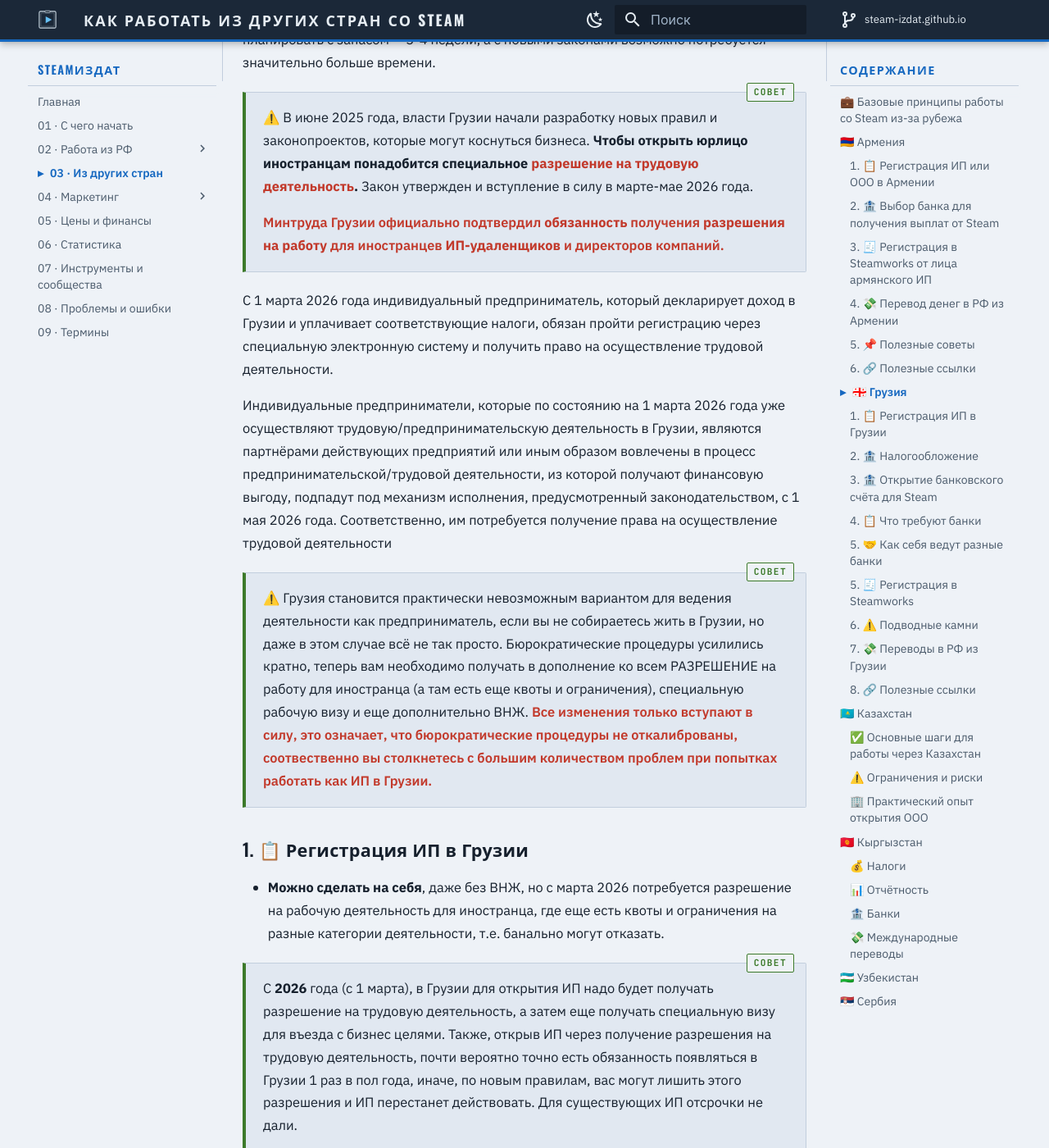
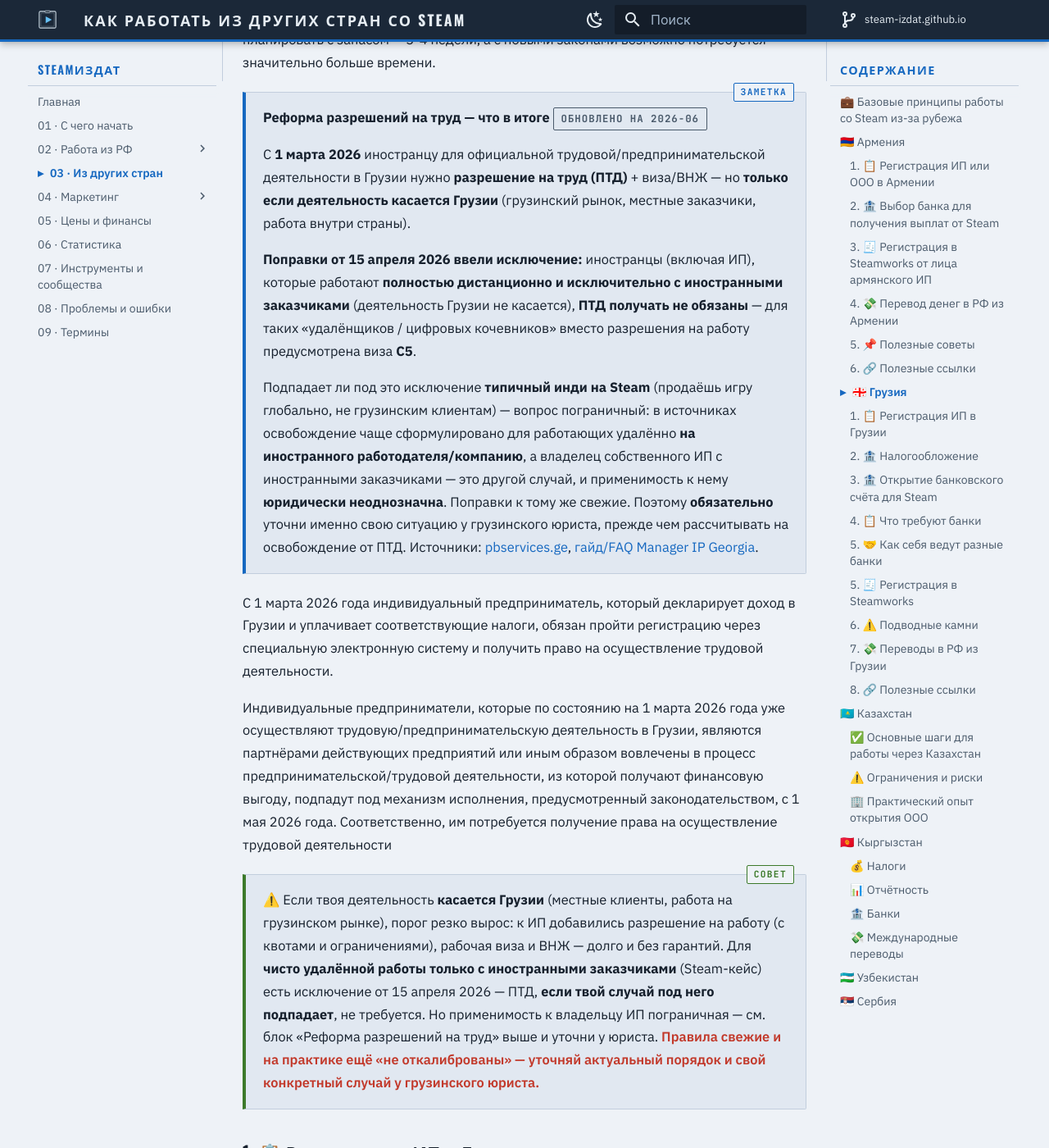
Before and after one commit to steam-izdat/steam-izdat.github.io, an MkDocs documentation site: the page built from docs/03-other-countries/index.md, in a window 1280 px wide and 1400 px high, scrolled down 8500 px. Shown: the whole window at 82% size. Built offline with MkDocs 1.6.1 and Material for MkDocs 9.7.7, drawn with Linux system fonts in a browser that asks for light colours; comment, search, counter and statistics services are not loaded; some of the changed text lies outside the part shown.

Commit message:
Other countries: Georgia work-permit reform clarified, Kazakhstan CRS risk
- Georgia: the March 2026 work-permit (ПТД) reform applies to activity that
  concerns Georgia; the 15 April 2026 amendments exempt fully-remote work
  exclusively for foreign clients. Note that applicability to an ИП owner (vs an
  employee of a foreign company) is legally borderline — consult a Georgian
  lawyer. Removes the outdated «Georgia is practically impossible» framing.
- Kazakhstan: add a cautious note on CRS automatic exchange (Kazakhstan is a
  participant, but actual exchange with Russia is unclear post-2022) and the
  risk of the ИИН being annulled.

Source: pbservices.ge, Manager IP Georgia FAQ, OECD AEOI, Georgian lawyers (chat).

```diff
--- a/docs/03-other-countries/index.md
+++ b/docs/03-other-countries/index.md
@@ -149,11 +149,15 @@
 
 Для открытия ИП, банковских счетов и оформления всех юридических вопросов потребуется физически прилететь в Тбилиси или Батуми. Вы можете обратиться к посредникам по открытию ИП ещё до приезда, но открыть банковский счёт можно только на месте. В среднем вам потребуется 2 недели на все процедуры, но лучше планировать с запасом — 3-4 недели, а с новыми законами возможно потребуется значительно больше времени.
 
-<div class="cl cl-tip" markdown>
+<div class="cl cl-note" markdown>
 
-⚠️ В июне 2025 года, власти Грузии начали разработку новых правил и законопроектов, которые могут коснуться бизнеса. **Чтобы открыть юрлицо иностранцам понадобится специальное** <span class="ink-red">**разрешение на трудовую деятельность**</span>**.** Закон утвержден и вступление в силу в марте-мае 2026 года.
+**Реформа разрешений на труд — что в итоге** <span class="stamp stamp--date">обновлено на 2026-06</span>
 
-<span class="ink-red">Минтруда Грузии официально подтвердил</span> <span class="ink-red">**обязанность**</span> <span class="ink-red">получения</span> <span class="ink-red">**разрешения на работу**</span> <span class="ink-red">для иностранцев</span> <span class="ink-red">**ИП-удаленщиков**</span> <span class="ink-red">и директоров компаний.</span>
+С **1 марта 2026** иностранцу для официальной трудовой/предпринимательской деятельности в Грузии нужно **разрешение на труд (ПТД)** + виза/ВНЖ — но **только если деятельность касается Грузии** (грузинский рынок, местные заказчики, работа внутри страны).
+
+**Поправки от 15 апреля 2026 ввели исключение:** иностранцы (включая ИП), которые работают **полностью дистанционно и исключительно с иностранными заказчиками** (деятельность Грузии не касается), **ПТД получать не обязаны** — для таких «удалёнщиков / цифровых кочевников» вместо разрешения на работу предусмотрена виза **C5**.
+
+Подпадает ли под это исключение **типичный инди на Steam** (продаёшь игру глобально, не грузинским клиентам) — вопрос пограничный: в источниках освобождение чаще сформулировано для работающих удалённо **на иностранного работодателя/компанию**, а владелец собственного ИП с иностранными заказчиками — это другой случай, и применимость к нему **юридически неоднозначна**. Поправки к тому же свежие. Поэтому **обязательно** уточни именно свою ситуацию у грузинского юриста, прежде чем рассчитывать на освобождение от ПТД. Источники: [pbservices.ge](https://pbservices.ge/blog/rules-for-foreign-nationals-working-in-georgia-2026/), [гайд/FAQ Manager IP Georgia](https://manageripgeorgia.atlassian.net/wiki/spaces/FAQ/overview).
 
 </div>
 
@@ -163,21 +167,19 @@
 
 <div class="cl cl-tip" markdown>
 
-⚠️ Грузия становится практически невозможным вариантом для ведения деятельности как предприниматель, если вы не собираетесь жить в Грузии, но даже в этом случае всё не так просто.
-Бюрократические процедуры усилились кратно, теперь вам необходимо получать в дополнение ко всем РАЗРЕШЕНИЕ на работу для иностранца (а там есть еще квоты и ограничения), специальную рабочую визу и еще дополнительно ВНЖ.
-<span class="ink-red">Все изменения только вступают в силу, это означает, что бюрократические процедуры не откалиброваны, соотвественно вы столкнетесь с большим количеством проблем при попытках работать как ИП в Грузии.</span>
+⚠️ Если твоя деятельность **касается Грузии** (местные клиенты, работа на грузинском рынке), порог резко вырос: к ИП добавились разрешение на работу (с квотами и ограничениями), рабочая виза и ВНЖ — долго и без гарантий.
+Для **чисто удалённой работы только с иностранными заказчиками** (Steam-кейс) есть исключение от 15 апреля 2026 — ПТД, **если твой случай под него подпадает**, не требуется. Но применимость к владельцу ИП пограничная — см. блок «Реформа разрешений на труд» выше и уточни у юриста.
+<span class="ink-red">Правила свежие и на практике ещё «не откалиброваны» — уточняй актуальный порядок и свой конкретный случай у грузинского юриста.</span>
 
 </div>
 
 ### 1. 📋 **Регистрация ИП в Грузии**
 
-- **Можно сделать на себя**, даже без ВНЖ, но с марта 2026 потребуется разрешение на рабочую деятельность для иностранца, где еще есть квоты и ограничения на разные категории деятельности, т.е. банально могут отказать.
+- **Можно сделать на себя**, даже без ВНЖ. Разрешение на трудовую деятельность с марта 2026 нужно, **если деятельность касается Грузии** (там квоты и ограничения, могут отказать); для чисто удалённой работы с иностранными заказчиками — есть исключение, но его применимость к ИП пограничная, уточни у юриста (см. выше).
 
 <div class="cl cl-tip" markdown>
 
-С **2026** года (с 1 марта), в Грузии для открытия ИП надо будет получать разрешение на трудовую деятельность, а затем еще получать специальную визу для въезда с бизнес целями.
-Также, открыв ИП через получение разрешения на трудовую деятельность, почти вероятно точно есть обязанность появляться в Грузии 1 раз в пол года, иначе, по новым правилам, вас могут лишить этого разрешения и ИП перестанет действовать.
-Для существующих ИП отсрочки не дали.
+Если твой случай требует **разрешения на труд** (деятельность касается Грузии): после ИП оформляется ПТД + виза с бизнес-целями, и появляется обязанность приезжать в Грузию примерно раз в полгода — иначе разрешение могут аннулировать, и ИП перестанет действовать. Для удалённой работы только с иностранными заказчиками этого, по исключению от 15 апреля 2026, может не требоваться — но применимость к ИП пограничная, уточни у юриста (см. выше).
 
 </div>
 
@@ -320,6 +322,8 @@
 - ⚠️ Карты действуют максимум 1 год, и это **может стать проблемой для постоянных выплат от Steam**.
 - ⚠️ При превышении оборота может потребоваться юрист/бухгалтер.
 - С США действует соглашение об избежании двойного налогообложения (WHT), но ставка составляет 10%, а не 0%.
+- ⚠️ **Автообмен налоговой информацией (CRS).** Казахстан — участник международного автообмена данными о счетах. Идёт ли обмен **именно с РФ** — после 2022 вопрос неоднозначный (многие страны приостановили обмен с Россией), актуальный статус уточняй. Важно, если остаёшься налоговым резидентом РФ: нельзя исходить из того, что данные точно не уйдут.
+- ⚠️ **ИИН (налоговый номер) могут аннулировать** — по опыту сообщества это риск для регулярных выплат.
 
 ### 🏢 Практический опыт открытия ООО
 
```
